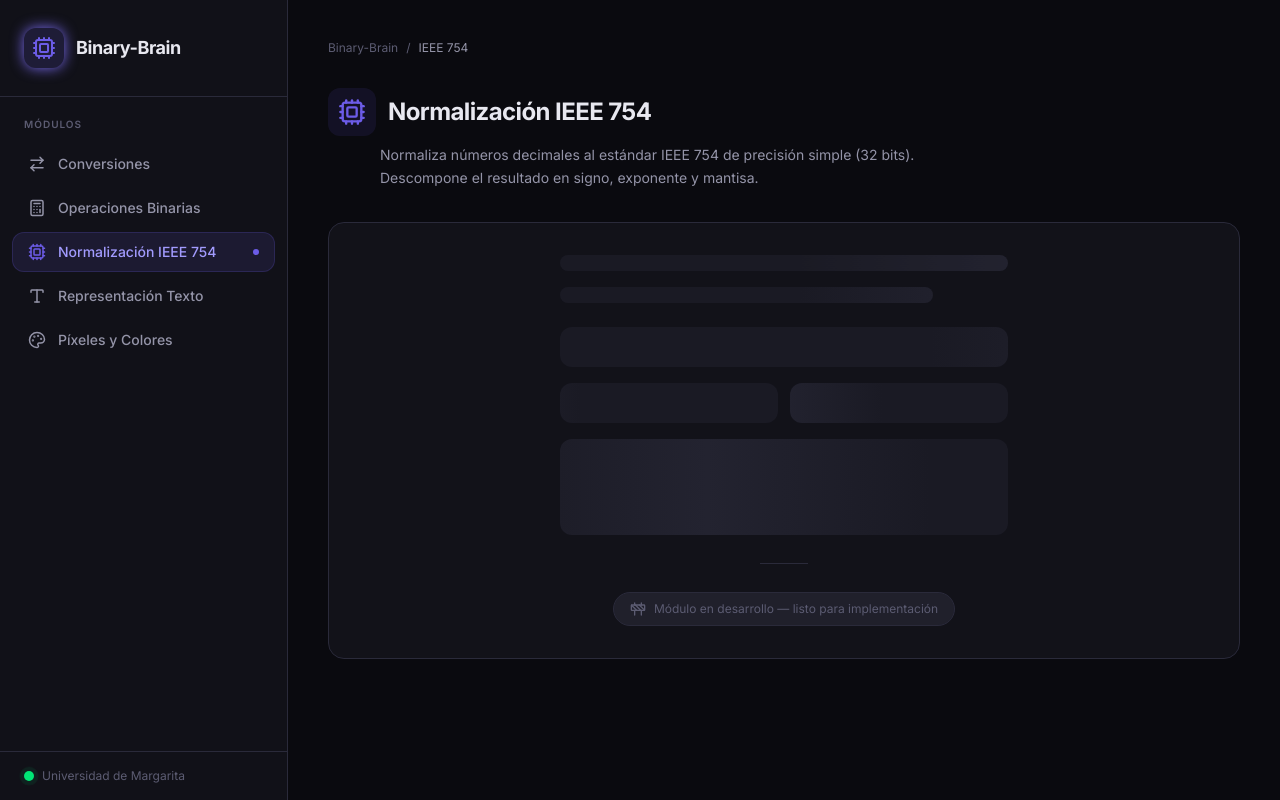
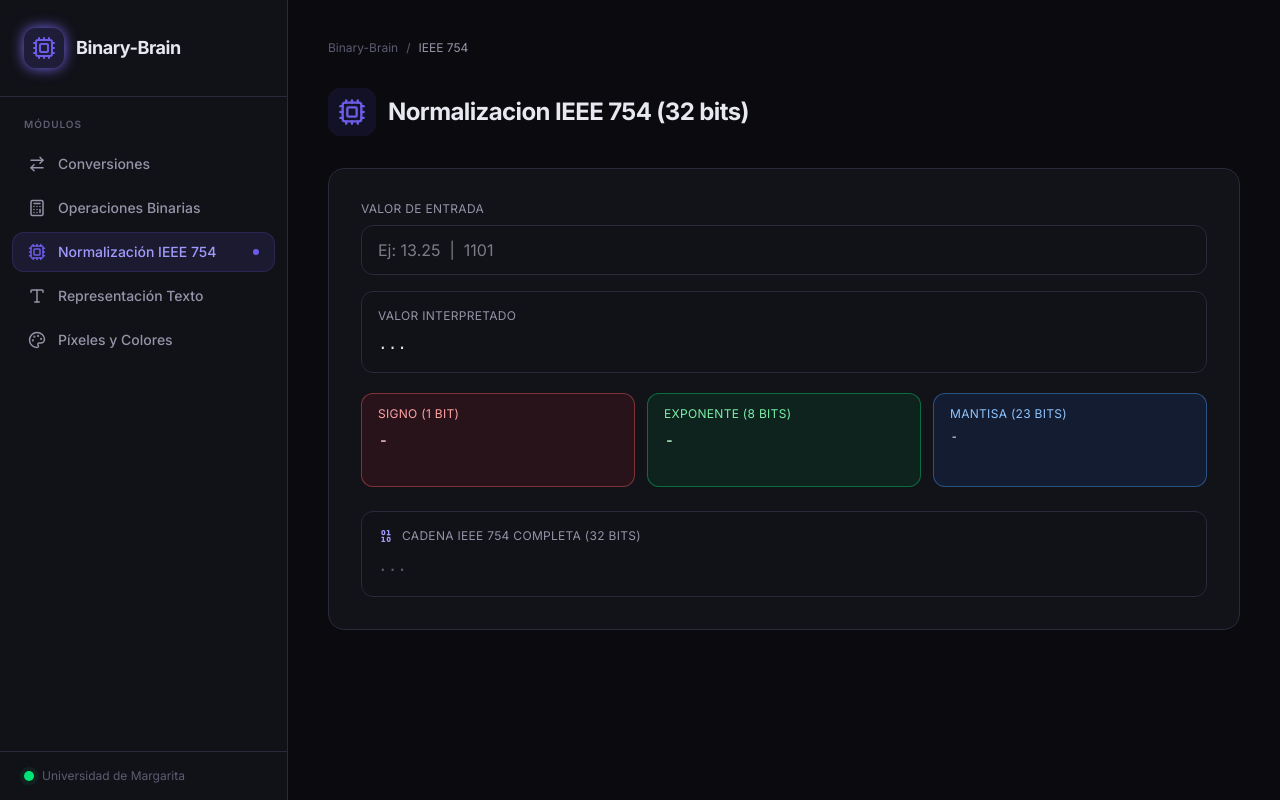
Before and after one commit to 0x-la1n/Binary-Brain, a React (Vite) app: page / in a window 1280 px wide. Both pictures are taken after a click on the button "Normalización IEEE 754". Built offline with nearby package versions, Linux system fonts and the light colour scheme.

Commit message:
feat(modulo-ieee754): Implementar lógica de análisis y visualización de números en formato IEEE 754 con validación de entrada

```diff
--- a/src/components/modules/ModuloIEEE754.jsx
+++ b/src/components/modules/ModuloIEEE754.jsx
@@ -1,12 +1,196 @@
-import { Cpu } from 'lucide-react';
-import PlaceholderModule from '../PlaceholderModule';
+import { useEffect, useState } from 'react';
+import { Binary, Cpu } from 'lucide-react';
+
+function parseInputValue(rawValue) {
+  const value = rawValue.trim();
+
+  if (!value) {
+    return { parsed: null, error: '' };
+  }
+
+  if (/^-?0b[01]+$/i.test(value)) {
+    const isNegative = value.startsWith('-');
+    const cleanBits = value.replace('-', '').slice(2);
+    const parsed = parseInt(cleanBits, 2);
+    return { parsed: isNegative ? -parsed : parsed, error: '' };
+  }
+
+  if (/^-?[01]+$/.test(value)) {
+    const isNegative = value.startsWith('-');
+    const cleanBits = value.replace('-', '');
+    const parsed = parseInt(cleanBits, 2);
+    return { parsed: isNegative ? -parsed : parsed, error: '' };
+  }
+
+  const normalized = value.replace(',', '.');
+  const parsed = Number(normalized);
+
+  if (!Number.isFinite(parsed)) {
+    return {
+      parsed: null,
+      error: 'Ingresa un numero valido (entero o decimal) o un binario entero',
+    };
+  }
+
+  return { parsed, error: '' };
+}
+
+function getIEEE754Parts(numberValue) {
+  const buffer = new ArrayBuffer(4);
+  const view = new DataView(buffer);
+  view.setFloat32(0, numberValue, false);
+
+  const uint32 = view.getUint32(0, false);
+  const fullBits = uint32.toString(2).padStart(32, '0');
+
+  const signBit = fullBits.slice(0, 1);
+  const exponentBits = fullBits.slice(1, 9);
+  const mantissaBits = fullBits.slice(9);
+
+  const exponentValue = parseInt(exponentBits, 2);
+
+  let exponentExplanation = '';
+  if (exponentValue === 0) {
+    exponentExplanation = 'Subnormal o cero (exponente real = -126)';
+  } else if (exponentValue === 255) {
+    exponentExplanation = 'Valor especial (Infinito o NaN)';
+  } else {
+    exponentExplanation = `${exponentValue} - 127 = ${exponentValue - 127}`;
+  }
+
+  return {
+    signBit,
+    exponentBits,
+    mantissaBits,
+    fullBits,
+    exponentExplanation,
+  };
+}
 
 export default function ModuloIEEE754() {
+  const [inputValue, setInputValue] = useState('');
+  const [parsedValue, setParsedValue] = useState(null);
+  const [parts, setParts] = useState(null);
+  const [error, setError] = useState('');
+
+  useEffect(() => {
+    const parsedResult = parseInputValue(inputValue);
+
+    if (!inputValue.trim()) {
+      setParsedValue(null);
+      setParts(null);
+      setError('');
+      return;
+    }
+
+    if (parsedResult.error) {
+      setParsedValue(null);
+      setParts(null);
+      setError(parsedResult.error);
+      return;
+    }
+
+    const ieeeParts = getIEEE754Parts(parsedResult.parsed);
+    setParsedValue(parsedResult.parsed);
+    setParts(ieeeParts);
+    setError('');
+  }, [inputValue]);
+
   return (
-    <PlaceholderModule
-      icon={Cpu}
-      title="Normalización IEEE 754"
-      description="Normaliza números decimales al estándar IEEE 754 de precisión simple (32 bits). Descompone el resultado en signo, exponente y mantisa."
-    />
+    <div className="animate-fade-in">
+      <div className="mb-8">
+        <div className="flex items-center gap-3 mb-2">
+          <div className="p-2.5 rounded-xl bg-accent-primary/10">
+            <Cpu className="w-7 h-7 text-accent-primary" />
+          </div>
+          <h2 className="text-2xl font-bold tracking-tight text-text-primary">
+            Normalizacion IEEE 754 (32 bits)
+          </h2>
+        </div>
+      </div>
+
+      <div className="rounded-2xl border border-border bg-dark-700/50 backdrop-blur-sm p-6 md:p-8 transition-all duration-300 hover:border-accent-primary/20">
+        <label className="block mb-4">
+          <span className="text-xs uppercase tracking-wide text-text-secondary block mb-2">
+            Valor de entrada
+          </span>
+          <input
+            type="text"
+            value={inputValue}
+            onChange={(event) => setInputValue(event.target.value)}
+            placeholder="Ej: 13.25  |  1101"
+            className="w-full rounded-xl border border-border bg-dark-800 text-text-primary px-4 py-3 outline-none focus:border-accent-primary/70 focus:ring-2 focus:ring-accent-primary/20"
+          />
+        </label>
+
+        {error && (
+          <p className="text-sm text-red-400 mb-5">{error}</p>
+        )}
+
+        <div className="rounded-xl border border-border bg-dark-800 px-4 py-4 mb-5">
+          <p className="text-xs uppercase tracking-wide text-text-secondary mb-2">
+            Valor interpretado
+          </p>
+          <p className="font-mono text-text-primary min-h-6">
+            {parsedValue !== null ? parsedValue : '...'}
+          </p>
+        </div>
+
+        <div className="grid grid-cols-1 md:grid-cols-3 gap-3 mb-6">
+          <div className="rounded-xl border border-red-400/40 bg-red-500/10 px-4 py-3">
+            <p className="text-xs uppercase tracking-wide text-red-300 mb-1">
+              Signo (1 bit)
+            </p>
+            <p className="font-mono text-lg text-red-200 min-h-7">
+              {parts ? parts.signBit : '-'}
+            </p>
+          </div>
+
+          <div className="rounded-xl border border-green-400/40 bg-green-500/10 px-4 py-3">
+            <p className="text-xs uppercase tracking-wide text-green-300 mb-1">
+              Exponente (8 bits)
+            </p>
+            <p className="font-mono text-lg text-green-200 min-h-7">
+              {parts ? parts.exponentBits : '-'}
+            </p>
+            <p className="text-xs text-green-200/80 mt-1 min-h-4">
+              {parts ? parts.exponentExplanation : ''}
+            </p>
+          </div>
+
+          <div className="rounded-xl border border-blue-400/40 bg-blue-500/10 px-4 py-3">
+            <p className="text-xs uppercase tracking-wide text-blue-300 mb-1">
+              Mantisa (23 bits)
+            </p>
+            <p className="font-mono text-sm text-blue-200 break-all min-h-7">
+              {parts ? parts.mantissaBits : '-'}
+            </p>
+          </div>
+        </div>
+
+        <div className="rounded-xl border border-border bg-dark-800 px-4 py-4">
+          <div className="flex items-center gap-2 mb-2">
+            <Binary className="w-4 h-4 text-accent-secondary" />
+            <p className="text-xs uppercase tracking-wide text-text-secondary">
+              Cadena IEEE 754 completa (32 bits)
+            </p>
+          </div>
+
+          <p className="font-mono text-sm md:text-base break-all leading-7 min-h-7">
+            {parts ? (
+              <>
+                <span className="text-red-300">{parts.signBit}</span>
+                <span className="text-text-muted"> </span>
+                <span className="text-green-300">{parts.exponentBits}</span>
+                <span className="text-text-muted"> </span>
+                <span className="text-blue-300">{parts.mantissaBits}</span>
+              </>
+            ) : (
+              <span className="text-text-muted">...</span>
+            )}
+          </p>
+        </div>
+      </div>
+    </div>
   );
 }
```
